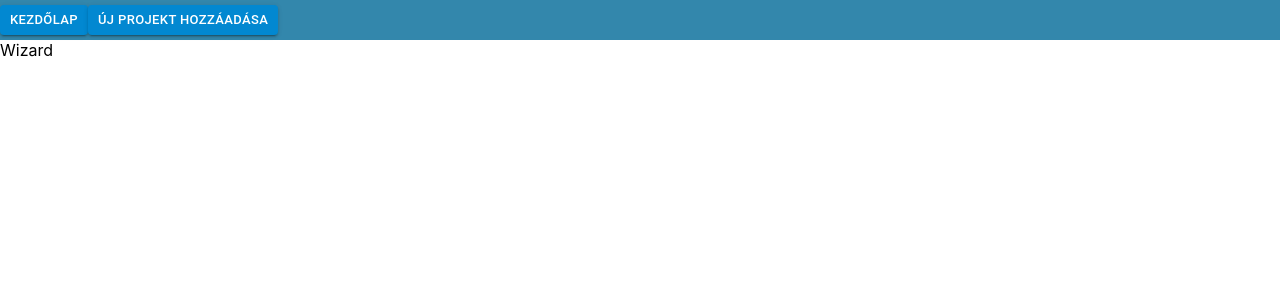
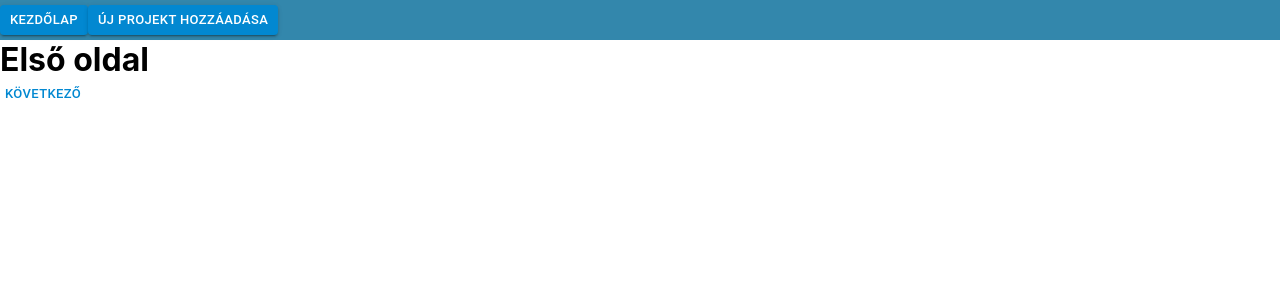
Before and after one commit to KacagoHollo/project-overview, a React (Create React App) app: page /new in a window 1280 px wide. Shown: the top 300 px of the page. Built offline with nearby package versions, Linux system fonts and the light colour scheme.

Commit message:
wizard system basics

```diff
--- a/src/App.css
+++ b/src/App.css
@@ -2,10 +2,10 @@
 main {
   height: 100vh;
 
-  margin: 5px 10px 0 5px;
+  margin: 30px 10px 0 5px;
   display: flex;
   justify-content: center;
-  align-items: center;
+  /* align-items: center; */
   gap: 20px;
   flex-wrap: wrap;
 }
@@ -24,6 +24,8 @@ div.box {
   padding: 10px;
   border-radius: 5px;
   box-shadow: 0 0 20px #05386b;
+
+  margin-bottom: 20px;
 }
 
 div.box h1 {
--- a/src/App.jsx
+++ b/src/App.jsx
@@ -5,7 +5,7 @@ import { Routes, Route } from 'react-router-dom';
 import Navbar from './components/Navbar';
 
 import Home from './pages/Home';
-import Wizard from './pages/Wizard';
+import WizardApp from './components/WizardApp';
 
 function App() {
 
@@ -26,7 +26,7 @@ function App() {
       <Navbar/>
         <Routes>
           <Route path='/' element={<Home />} />
-          <Route path='/new' element={<Wizard />}/>
+          <Route path='/new' element={<WizardApp />}/>
         </Routes>
 
     </div>
--- /dev/null
+++ b/src/components/WizardApp.jsx
@@ -0,0 +1,18 @@
+import React from "react";
+import Wizard from "../pages/Wizard"
+
+
+function WizardApp() {
+    const Page1 = () => <h1>Első oldal</h1>
+    const Page2 = () => <h1>Második oldal</h1>
+    const Page3 = () => <h1>Harmadik oldal</h1>
+  return (
+    <Wizard>
+      <Page1/>
+      <Page2/>
+      <Page3/>
+    </Wizard>
+  )
+}
+
+export default WizardApp;
--- a/src/pages/Wizard.jsx
+++ b/src/pages/Wizard.jsx
@@ -1,8 +1,51 @@
-import React from 'react';
+import React, {useState} from 'react';
+import Button from "@mui/material/Button";
 
-function Wizard() {
+const Wizard = ({children}) => {
+  const [activePage, setActivePage] = useState(0)
+
+  const pages = React.Children.toArray(children)
+  const currentPage = pages[activePage]
+
+  const previous = () => {
+    setActivePage(index => index - 1)
+  }
+
+  const next = () => {
+    setActivePage(index => index + 1)
+  }
+
   return (
-    <div>Wizard</div>
+    <div className='wizard'>
+      <div className='wContent'>
+        {currentPage}
+      </div>
+      <div className='wButton'>
+        { activePage > 0 ? (
+        <Button
+          type='button'
+          className='wButton-left'
+          color="info"
+          size="small"
+          onClick={previous}
+        >
+          Vissza
+        </Button>
+        ) : null }
+
+        { activePage < pages.length + 1 ? (
+        <Button
+          type='button'
+          className='wButton-right'
+          color="info"
+          size="small"
+          onClick={next}
+        >
+          Következő
+        </Button>
+        ) : null }
+      </div>
+    </div>
   )
 }
 
```
